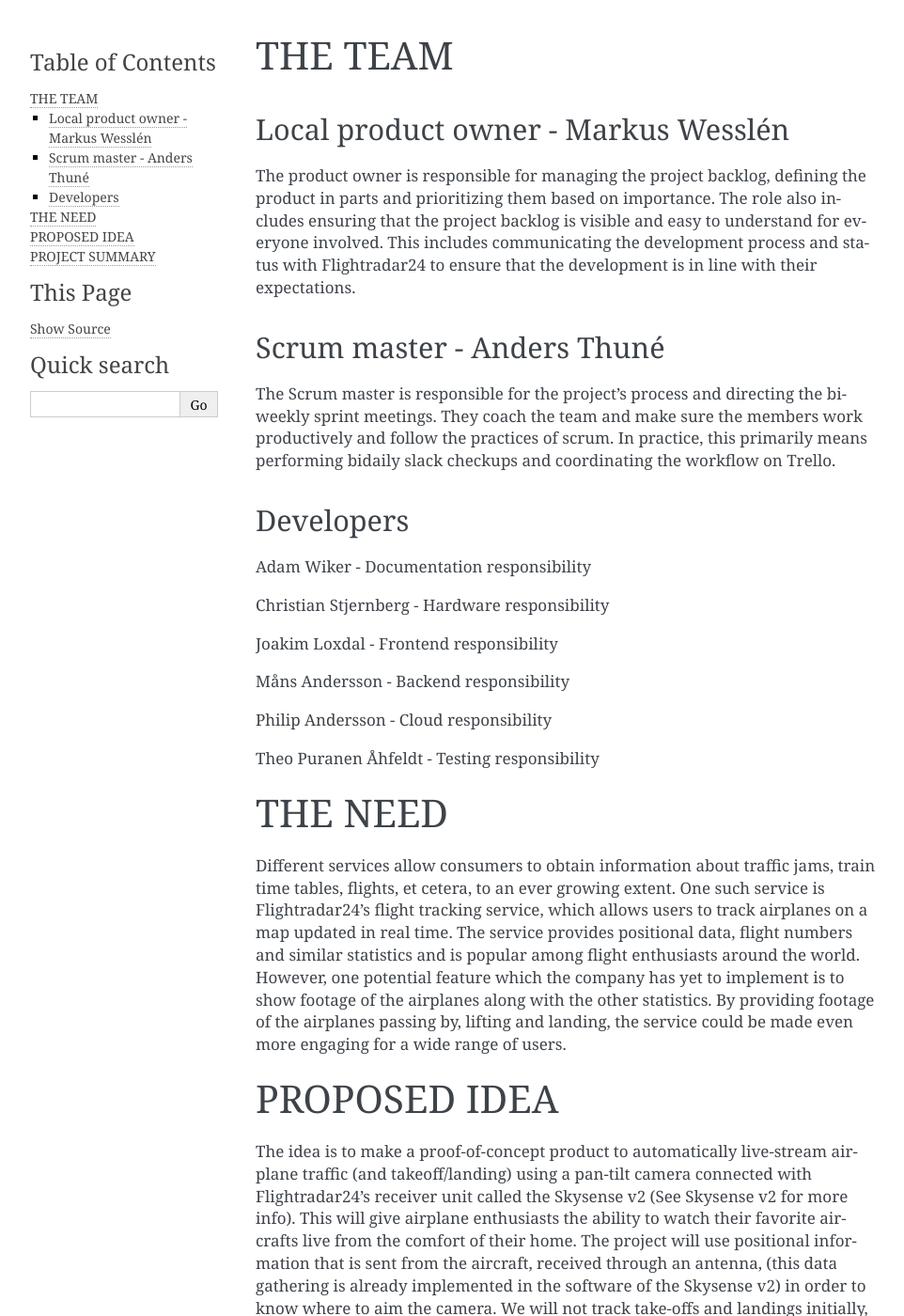
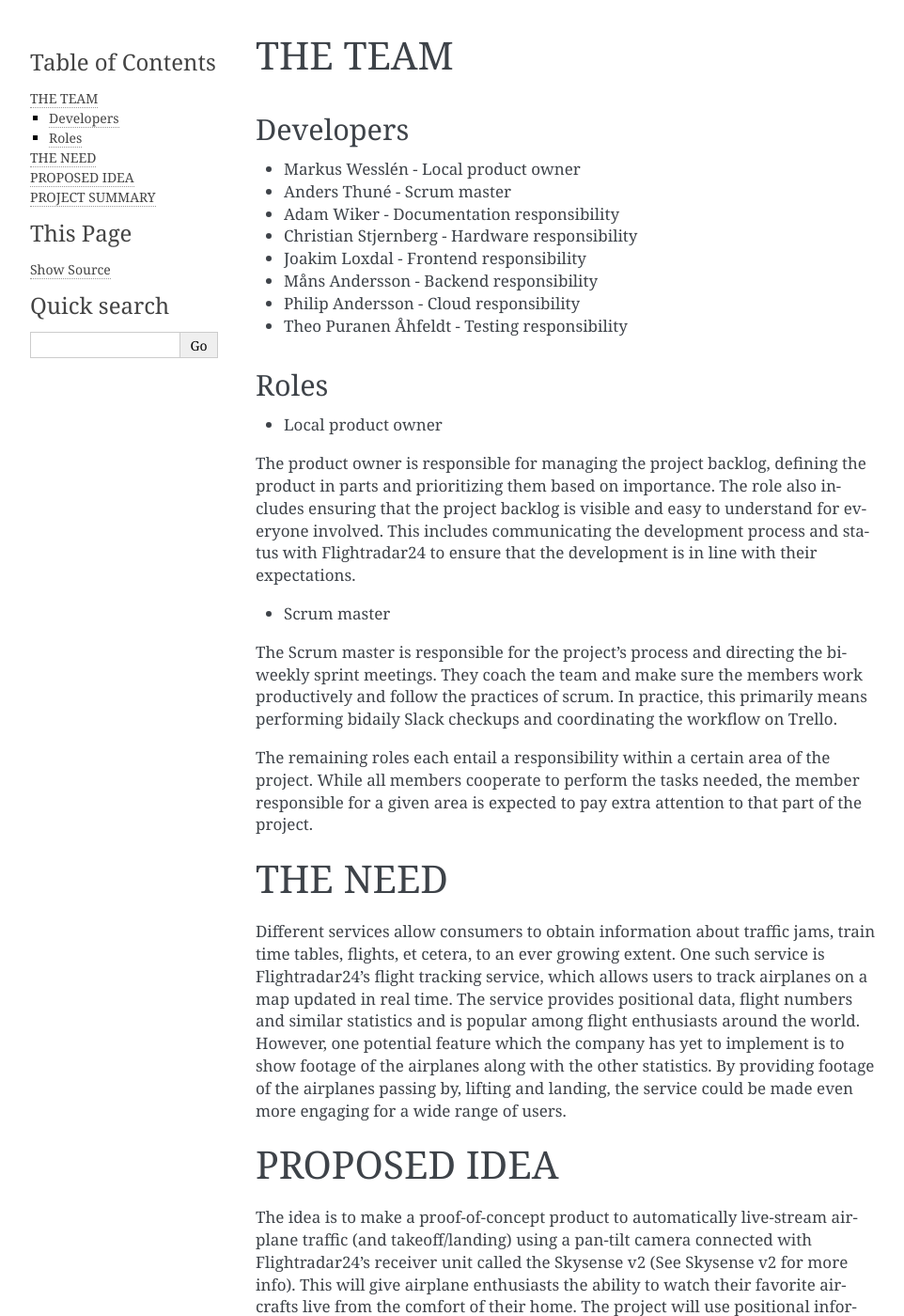
Before and after one commit to aathn/mvk18, a Sphinx documentation site: the page built from docs/source/introduction.rst, in a window 1280 px wide and 1400 px high. Shown: the whole window at 94% size, without its empty margins (148-1110 px from the left). Built offline with Sphinx 7.4.7, drawn with Linux system fonts in a browser that asks for light colours; formulas are drawn with MathJax 3.

Commit message:
Update "The Team" section of documentation

```diff
--- a/docs/source/introduction.rst
+++ b/docs/source/introduction.rst
@@ -2,8 +2,29 @@
  THE TEAM
 ==========
 
-Local product owner - Markus Wesslén
-------------------------------------
+Developers
+----------
+
+* Markus Wesslén - Local product owner
+
+* Anders Thuné - Scrum master
+
+* Adam Wiker - Documentation responsibility
+
+* Christian Stjernberg - Hardware responsibility
+
+* Joakim Loxdal - Frontend responsibility
+
+* Måns Andersson - Backend responsibility
+
+* Philip Andersson - Cloud responsibility
+
+* Theo Puranen Åhfeldt - Testing responsibility
+
+Roles
+-----
+
+* Local product owner
 
 The product owner is responsible for managing the project backlog,
 defining the product in parts and prioritizing them based on
@@ -12,30 +33,18 @@ is visible and easy to understand for everyone involved. This includes
 communicating the development process and status with Flightradar24 to
 ensure that the development is in line with their expectations.
 
-Scrum master - Anders Thuné
----------------------------
+* Scrum master
 
 The Scrum master is responsible for the project’s process and
 directing the biweekly sprint meetings. They coach the team and make
 sure the members work productively and follow the practices of
-scrum. In practice, this primarily means performing bidaily slack
+scrum. In practice, this primarily means performing bidaily Slack
 checkups and coordinating the workflow on Trello.
 
-Developers
-----------
-
-Adam Wiker - Documentation responsibility
-
-Christian Stjernberg - Hardware responsibility
-
-Joakim Loxdal - Frontend responsibility
-
-Måns Andersson - Backend responsibility
-
-Philip Andersson - Cloud responsibility
-
-Theo Puranen Åhfeldt - Testing responsibility
-
+The remaining roles each entail a responsibility within a certain area
+of the project. While all members cooperate to perform the tasks
+needed, the member responsible for a given area is expected to pay
+extra attention to that part of the project.
 
 ==========
  THE NEED
```
